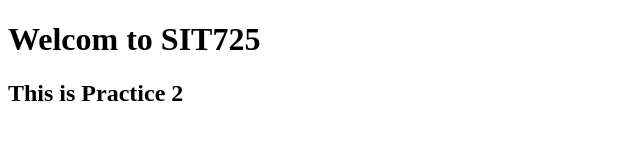
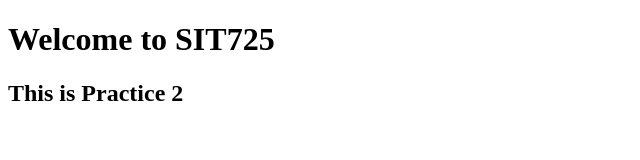
Before and after one commit to yonndenila97/sit725-2023-t1-prac2, a website: page public/index.html in a window 1280 px wide. Shown: the whole page, without its empty margins (0-640 px from the left). Drawn offline with Linux system fonts and the light colour scheme.

Commit message:
Update index.html

```diff
--- a/public/index.html
+++ b/public/index.html
@@ -11,7 +11,7 @@
     <div class="container">
         <div class="row">
             <div class="col s12">
-                <h1 id="heading" class="center-align">Welcom to SIT725</h1>
+                <h1 id="heading" class="center-align">Welcome to SIT725</h1>
                 <h2 id="heading" class="center-align">This is Practice 2</h2>
             </div>
         </div>
```
